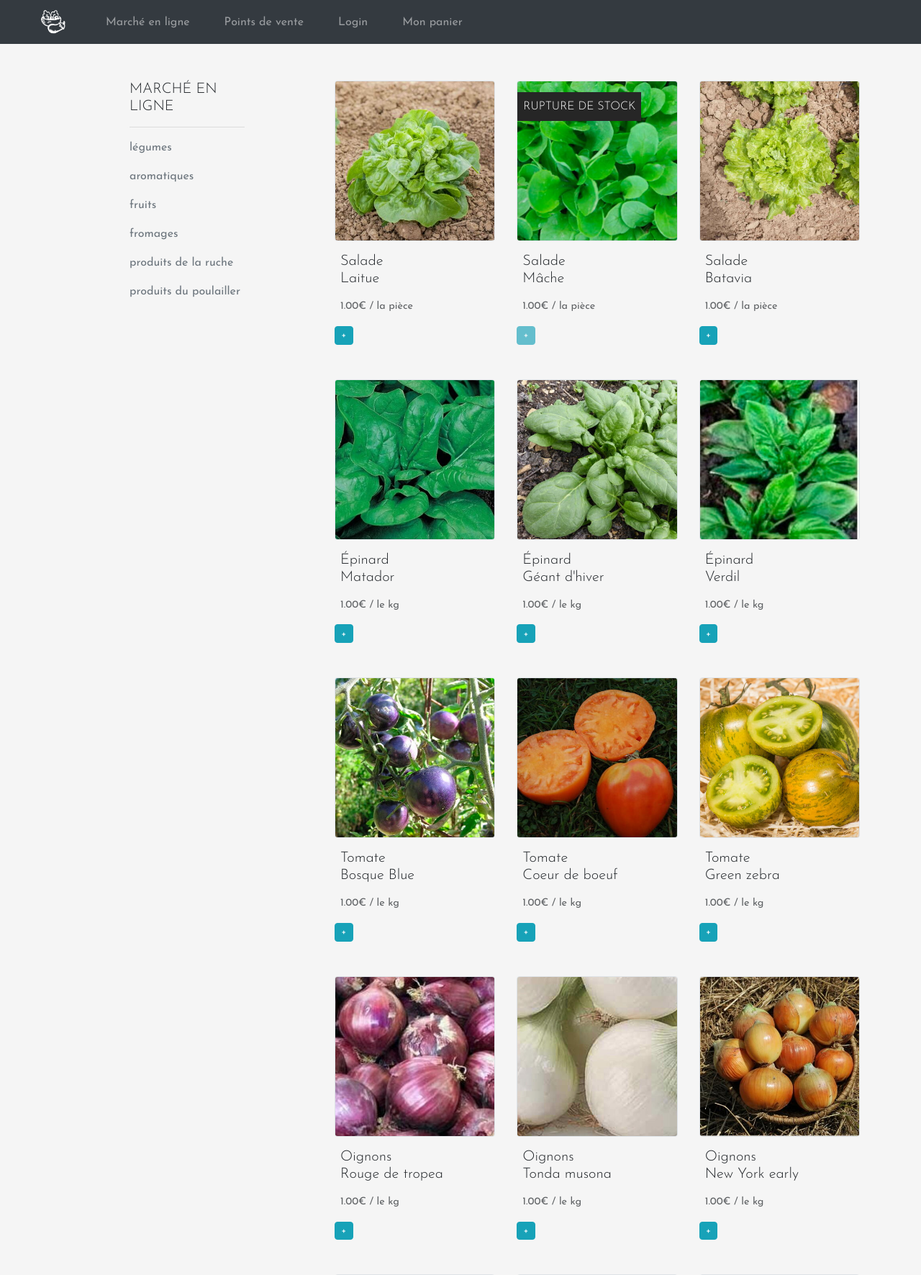
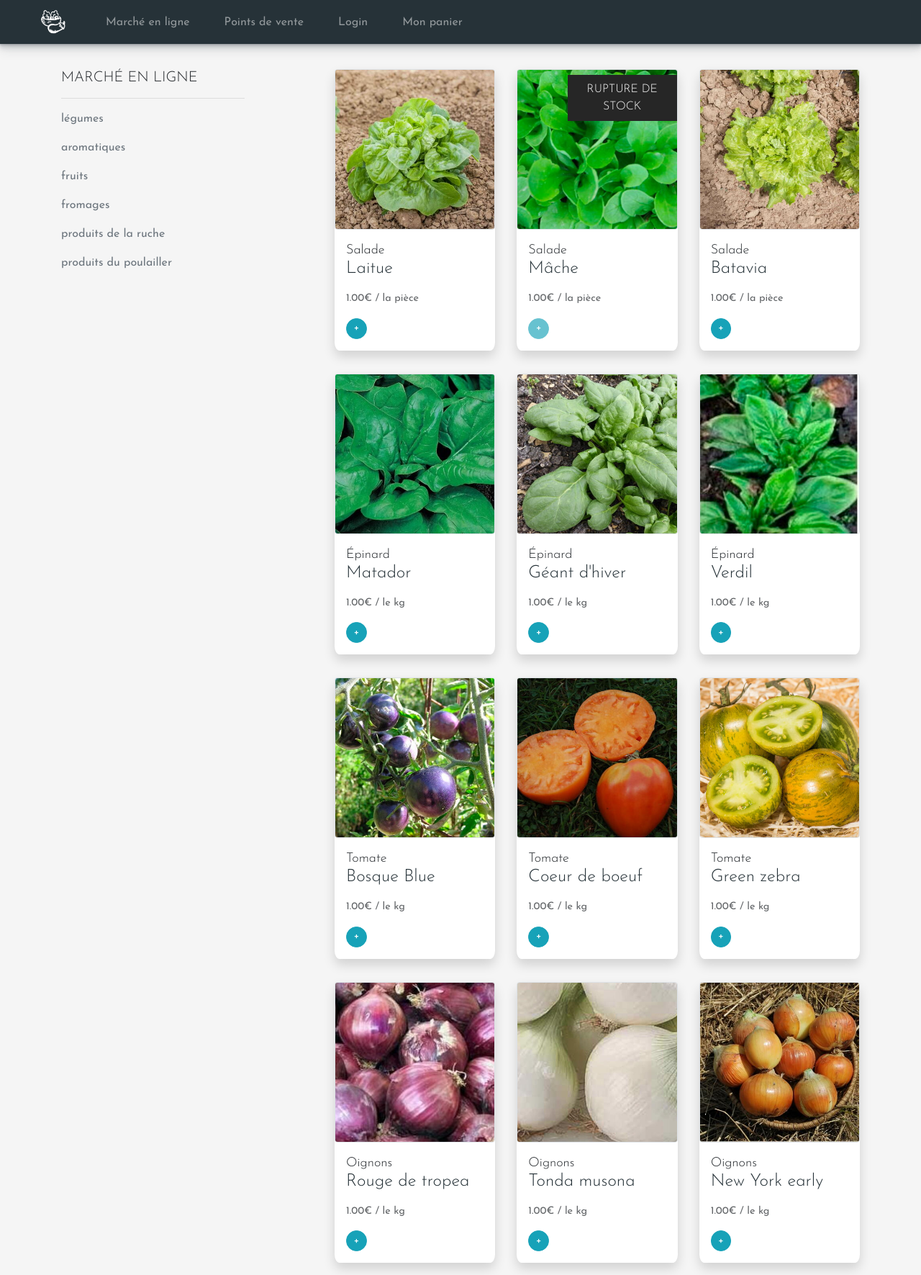
Before and after one commit to GregDupl/OnlineFarmerMarket, a Django app: page /marcheenligne in a window 1280 px wide. Shown: the top 1771 px of the page at 72% size. Run offline with Django 3.2, Linux system fonts and the light colour scheme; data comes from the database, SQL or seed files in the repository; some libraries are stand-ins or nearby versions.

Commit message:
update front properties html/css

```diff
--- a/store/static/store/css/style.css
+++ b/store/static/store/css/style.css
@@ -16,7 +16,6 @@
 body{
   background-color: #F5F5F5;
   font-family: "josefinRegular";
-  padding-top: 1em;
 }
 
 header {
@@ -65,7 +64,12 @@ header .overlay {
 }
 
 .navbar{
-  background-color: rgba(38,38,38,1);
+  background-color: #263238;
+  box-shadow: 0 1px 1px rgba(38,50,56,0.11),
+              0 2px 2px rgba(38,50,56,0.11),
+              0 4px 4px rgba(38,50,56,0.11),
+              0 6px 8px rgba(38,50,56,0.11),
+              0 8px 16px rgba(38,50,56,0.11);
 }
 
 .navbar a{
@@ -105,7 +109,7 @@ ul{
 
 h4{
   font-family: "josefinLight";
-  color: rgba(38,38,38,0.8);
+  color: #263238;
 }
 
 section{
@@ -123,13 +127,18 @@ section{
   height: auto;
   background-color: inherit;
   border: inherit;
-  opacity:0.3;
+  opacity:0.5;
 }
 
 
 footer{
-  background-color: rgba(38,38,38,1);
+  background-color: #263238;
   color:white;
+  box-shadow: 0 -1px 1px rgba(38,50,56,0.11),
+              0 -2px 2px rgba(38,50,56,0.11),
+              0 -4px 4px rgba(38,50,56,0.11),
+              0 -6px 8px rgba(38,50,56,0.11),
+              0 -8px 16px rgba(38,50,56,0.11);
 }
 
 
@@ -174,23 +183,25 @@ h5{
 
 .out_of_stock{
   position: absolute;
-  top:1em;
-  left: 1em;
+  top: 0.5em;
+  right: 1em;
+  width: 60%;
   color: white;
   background-color: rgba(38,38,38,1);
   opacity: 1;
   font-size: 1em;
   font-family: "josefinLight";
+  text-align: center;
 }
 
 #modalbodylogin{
   padding: 0px;
 }
 #actionchoice{
-  background-color: #c8e6c9;
+  background-color: #eeeeee;
 }
 #create_account, #confirmpass{
-  background-color: #e8f5e9;
+  background-color: #f5f5f5;
 }
 
 .changebutton, .add{
@@ -198,7 +209,8 @@ h5{
   width:2em;
   height: 2em;
   padding : 0em;
-  font-size: 0.8em;
+  font-size: 0.9em;
+  border-radius: 100%;
 }
 .minus{
   opacity: 0.7;
@@ -272,3 +284,27 @@ footer a:hover{
 .card-body{
   background-color: rgba(250,250,250,0.3);
 }
+
+.varietyName{
+  font-size:x-large;
+  color : #263238;
+}
+
+.modal-header{
+  background-color: #263238;
+  color:white;
+}
+
+.modal-header span{
+  color: white;
+}
+
+.catalog_elt{
+  background-color: white;
+  border-radius: 3%;
+  box-shadow: 0 0.5rem 1rem rgba(0, 0, 0, 0.15);
+}
+
+.cart_list{
+  box-shadow: 0 0.5rem 1rem rgba(0, 0, 0, 0.15);
+}
--- a/store/templates/store/base.html
+++ b/store/templates/store/base.html
@@ -14,7 +14,7 @@
 
 <body>
   <div class="fixed-top">
-    <nav class="navbar navbar-dark bg-dark navbar-expand-lg ">
+    <nav class="navbar navbar-dark navbar-expand-lg ">
       <a class="navbar-brand" href="{%url 'store:index'%}">
         <img src="{%static 'store/img/logo.png'%}" width="35" height="35" alt="logo">
       </a>
--- a/store/templates/store/cart.html
+++ b/store/templates/store/cart.html
@@ -9,7 +9,7 @@
         <img src="{% static 'store/img/aubergine.png' %}" alt="" class="img-fluid img-thumbnail dessin" id="radis">
       </div>
       <div class="col-12 col-md-8 my-auto">
-        <div class="py-4 px-5 mt-5 border rounded" style="background-color:white">
+        <div class="py-4 px-5 mt-5 border rounded cart_list" style="background-color:white">
           <h5>MON PANIER</h5>
           <div class="" style="color:red"> {{message}} </div>
           {%if cart%}
--- a/store/templates/store/modallogin.html
+++ b/store/templates/store/modallogin.html
@@ -87,7 +87,7 @@
             </div>
           </div>
 
-          <button type="submit" class="btn btn-primary mx-4" id="loginbutton">Se connecter !</button>
+          <button type="submit" class="btn btn-info mx-4" id="loginbutton">Se connecter !</button>
 
         </form>
       </div>
--- a/store/templates/store/webmarket.html
+++ b/store/templates/store/webmarket.html
@@ -6,7 +6,7 @@
   <div class="container">
     <div class="row h-100">
 
-      <div class="offset-md-1 col-md-2 col-sm-3 my-3">
+      <div class="col-md-3 col-sm-3 my-3">
         <h5 class="text-uppercase">Marché en Ligne</h5>
         <hr>
         {%for elt in filter%}
@@ -23,8 +23,8 @@
           {%for elt in catalog%}
 
             {%if elt.available %}
-              <div class="col-md-4 my-3 product" data-category="{{elt.fk_product.fk_category.name}}">
-                <div class="">
+              <div class="col-6 col-md-4 my-3 product" data-category="{{elt.fk_product.fk_category.name}}">
+                <div class="catalog_elt">
                   <div class="row img_product"
                   {%if elt.stock%}
                   data-toggle="modal"
@@ -52,9 +52,13 @@
                   <div class="row infosproduct">
                     <div class="col-lg-12">
 
-                    <h5 class="mt-2 pl-2">{{elt.fk_product.name|capfirst}} <br>{{elt.name|capfirst}}</h5>
-                    <p class="mt-3 pl-2">{{elt.price}}€ / {{elt.fk_unity.type}}</p>
-                    <div class="mb-3">
+                    <h5 class="mt-2 pl-3">
+                      <span style="font-size:0.9em">{{elt.fk_product.name|capfirst}}</span>
+                      <br>
+                      <span class="varietyName">{{elt.name|capfirst}}</span>
+                    </h5>
+                    <p class="mt-3 pl-3">{{elt.price}}€ / {{elt.fk_unity.type}}</p>
+                    <div class="mb-3 pl-3">
                     {% with id=elt.id quantity=elt.quantity stock=elt.stock %}
                       {%include 'store/cartbutton.html'%}
                     {%endwith%}
```
